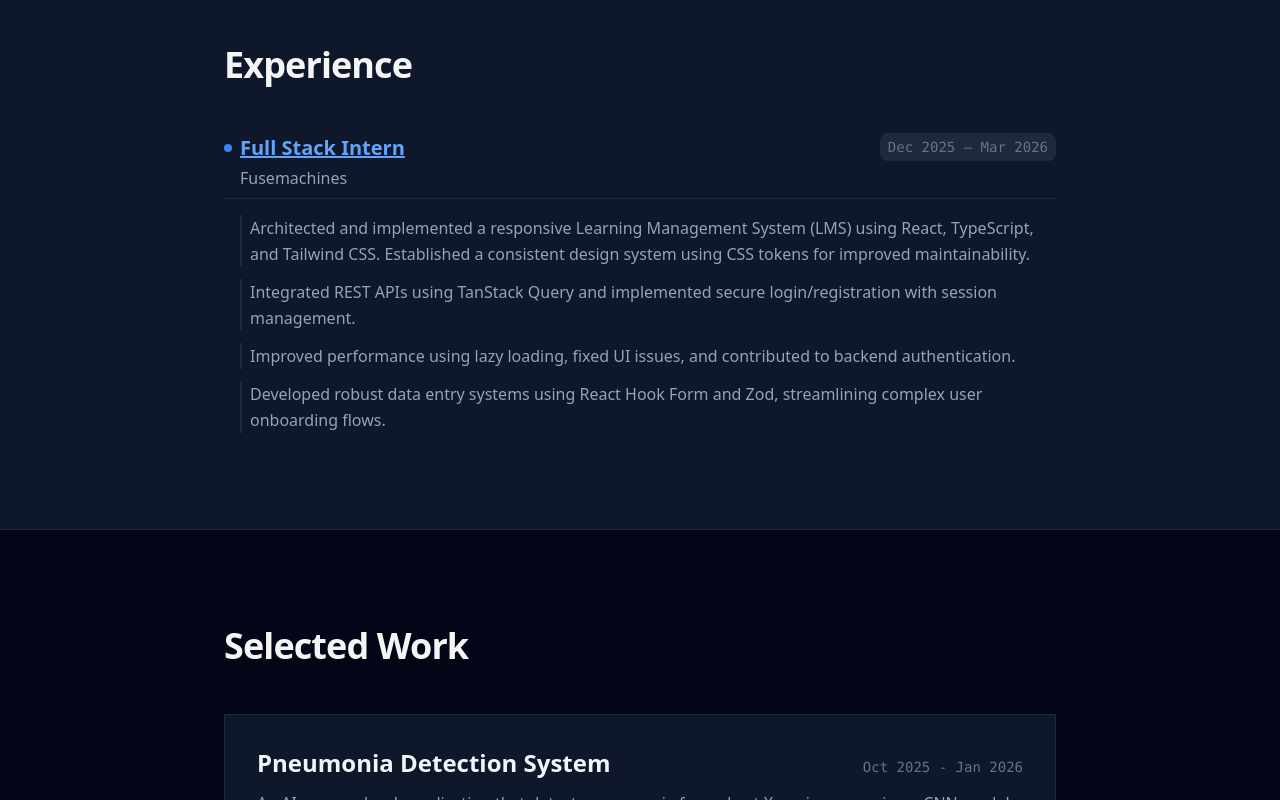
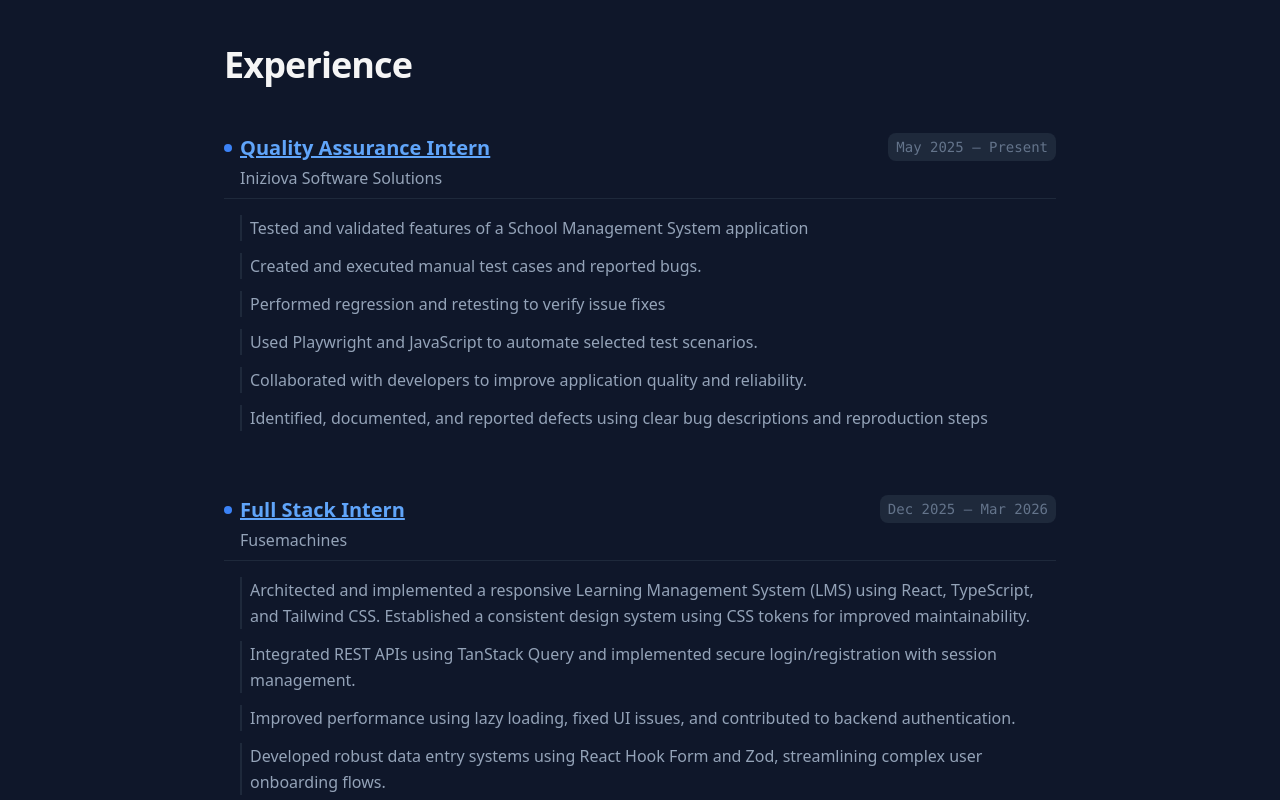
Before and after one commit to Roshik9841/Portfolio, a React (Vite) app: page / in a window 1280 px wide. Shown: the part 1760-2560 px from the top of the page. Built offline with nearby package versions, Linux system fonts and the light colour scheme.

Commit message:
Updated the cv

```diff
--- a/src/components/sections/Experience.jsx
+++ b/src/components/sections/Experience.jsx
@@ -3,6 +3,19 @@ import { SectionHeading } from "../ui/SectionHeading";
 
 export function Experience() {
   const experiences = [
+     {
+      role: "Quality Assurance Intern",
+      company: "Iniziova Software Solutions",
+      date: "May 2025 – Present",
+      points: [
+        "Tested and validated features of a School Management System application",
+        "Created and executed manual test cases and reported bugs.",
+        "Performed regression and retesting to verify issue fixes",
+        "Used Playwright and JavaScript to automate selected test scenarios.",
+        "Collaborated with developers to improve application quality and reliability.",
+        "Identified, documented, and reported defects using clear bug descriptions and reproduction steps"
+      ],
+    },
     {
       role: "Full Stack Intern",
       company: "Fusemachines",
--- a/src/components/sections/Hero.jsx
+++ b/src/components/sections/Hero.jsx
@@ -82,7 +82,7 @@ export function Hero() {
               />
             </a>
             <a
-              href="/resume.pdf"
+              href="/RoshikQaCV.pdf"
               download
               className="px-6 py-3 rounded-md bg-white dark:bg-slate-900 border border-slate-200 dark:border-slate-800 hover:border-amber-500 dark:hover:border-amber-500 font-medium flex items-center gap-2 transition-colors text-slate-700 dark:text-slate-300 hover:text-amber-600 dark:hover:text-amber-400 shadow-sm"
             >
```
Also changed, not shown: 1 other file (tests, documents, lock files or other folders).
